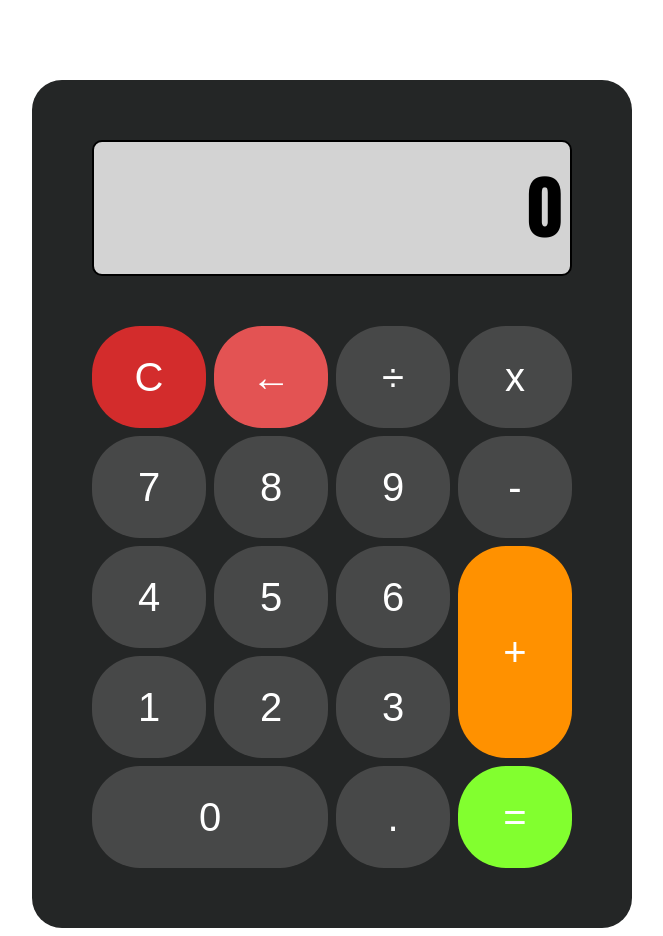
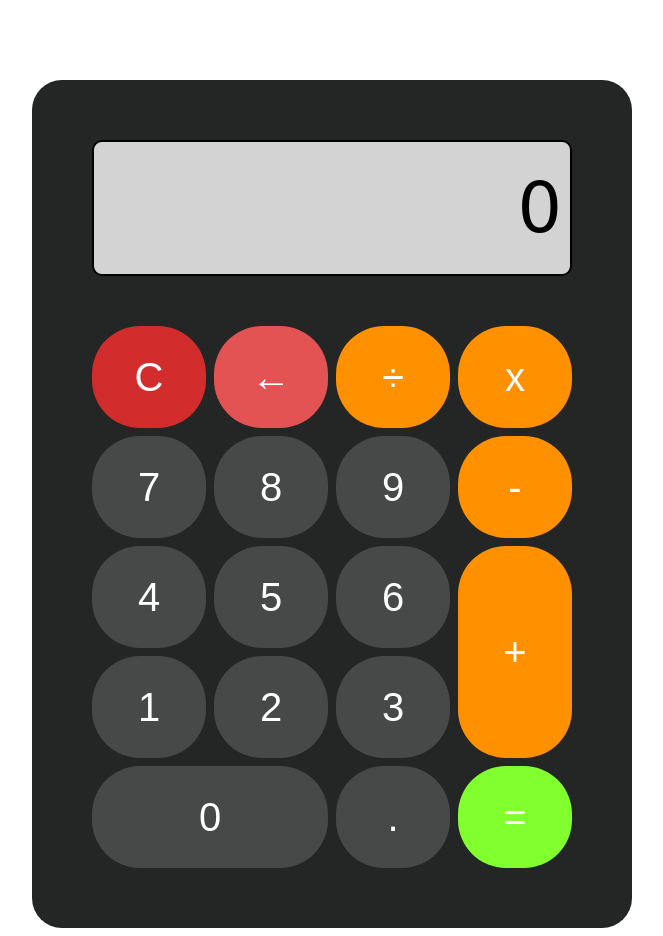
Before and after one commit to Nick-Bos/Calculator-Project, a plain HTML site: page index.html in a window 1280 px wide. Shown: the whole page, without its empty margins (308-971 px from the left). Drawn offline with Linux system fonts and the light colour scheme.

Commit message:
style: :art: updates calculator display font,  Corrects class's to Id tags

```diff
--- a/styles.css
+++ b/styles.css
@@ -17,7 +17,7 @@
     height: 100px;
     padding: 16px 8px;
     font-size: 70px;
-    font-family: Impact, 'Arial Narrow Bold', sans-serif;
+    font-family:'Lucida Sans', 'Lucida Sans Regular', 'Lucida Grande', 'Lucida Sans Unicode', Geneva, Verdana, sans-serif;
     margin-bottom: 50px;
 }
 
@@ -52,7 +52,7 @@ button{
     grid-column-end: 5;
 }
 
-#add-btn, .minus-btn, .multiply-btn, .divid-btn {
+#add-btn, #minus-btn, #multiply-btn, #divide-btn {
     background-color: rgb(255, 145, 0)
 }
 #clear-btn{
```
